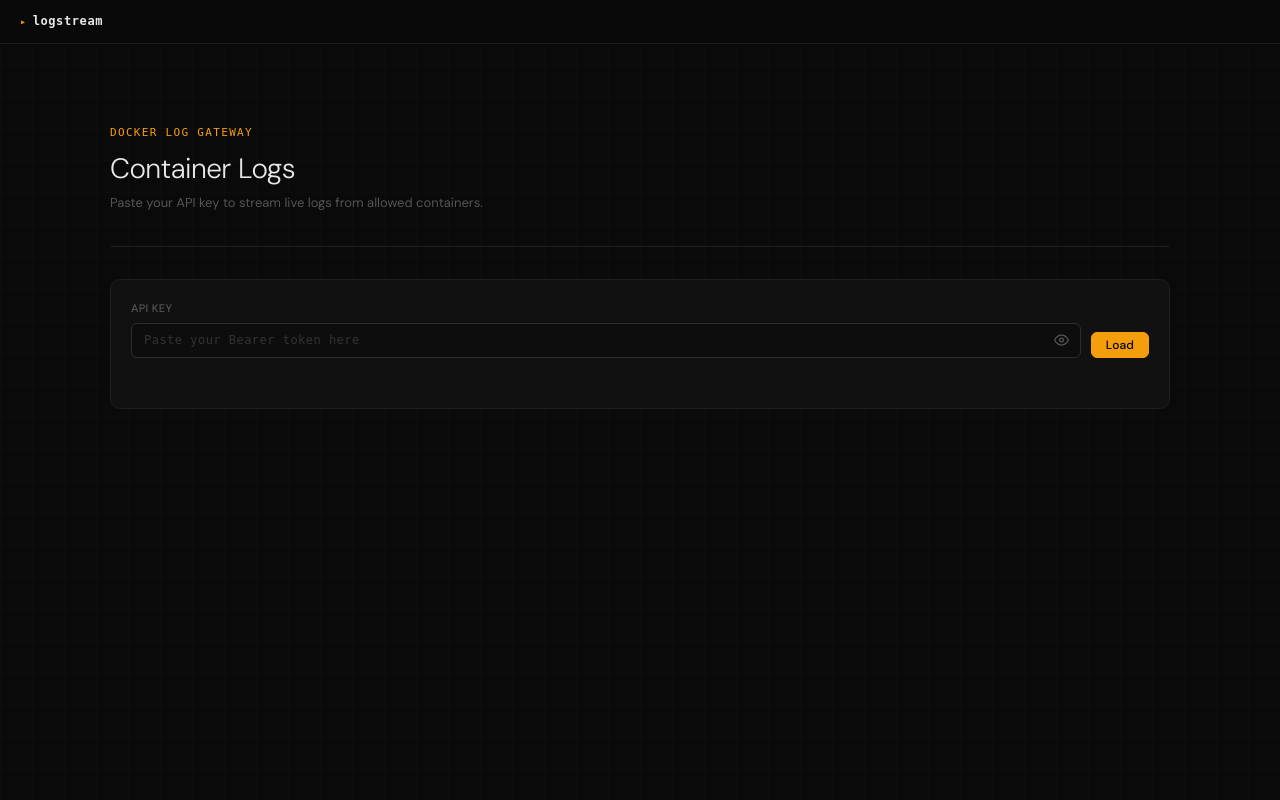
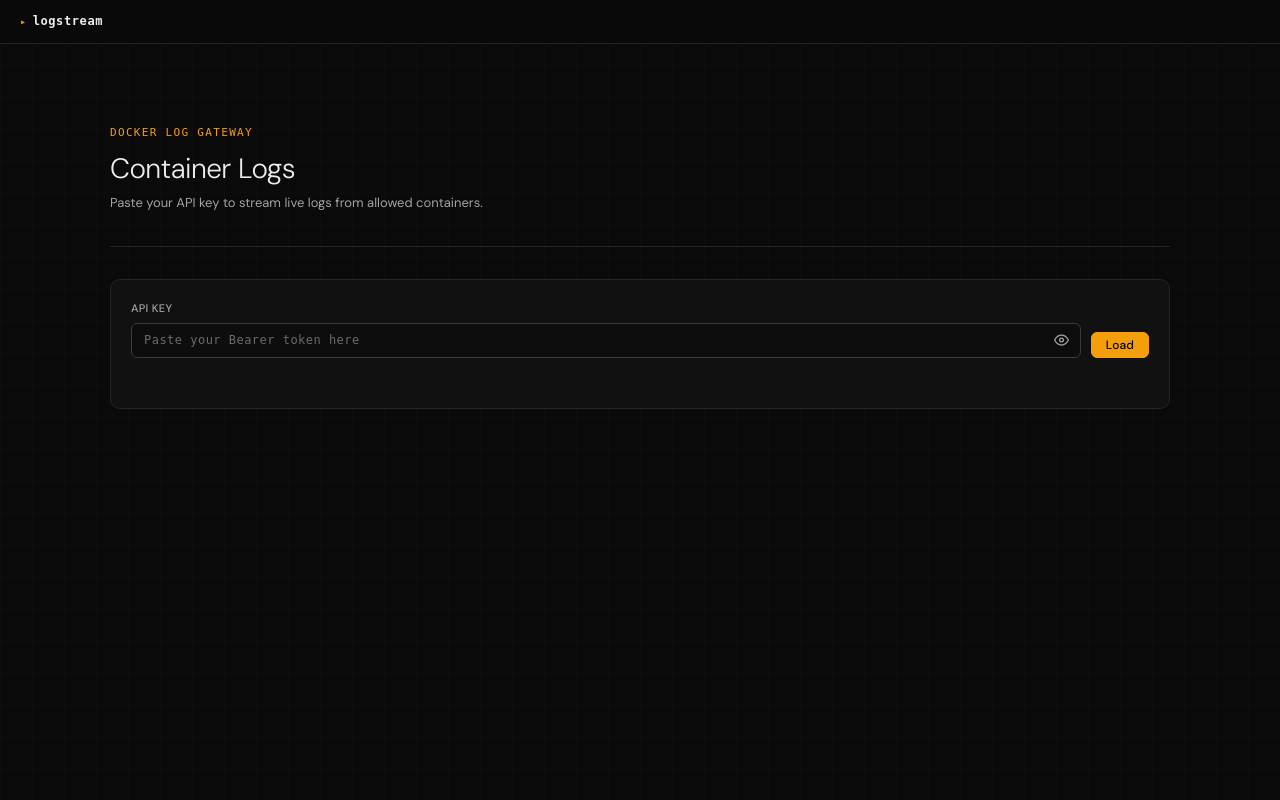
Before and after one commit to Prince2412k2/coolify_logs, a FastAPI app: page / in a window 1280 px wide. Run offline with FastAPI, Linux system fonts and the light colour scheme; style sheets or scripts are compiled from the project's sources; parts of the project's set-up code (start-up, migrations or seed data) failed here and were passed over; some libraries are stand-ins or nearby versions; some web fonts are replaced.

Commit message:
Improve UI contrast for readability
Lift --muted, --dim, --text, and border tokens so secondary text and
placeholders clear WCAG AA on the dark terminal background.

Co-Authored-By: Claude Opus 4.7 (1M context) <noreply@anthropic.com>

```diff
--- a/app/templates/base.html
+++ b/app/templates/base.html
@@ -13,11 +13,11 @@
     :root {
       --bg:        #0a0a0a;
       --surface:   #111111;
-      --border:    #1f1f1f;
-      --border-hi: #2e2e2e;
-      --text:      #e8e8e8;
-      --muted:     #555;
-      --dim:       #333;
+      --border:    #262626;
+      --border-hi: #3a3a3a;
+      --text:      #ededed;
+      --muted:     #a3a3a3;
+      --dim:       #6b6b6b;
       --amber:     #f59e0b;
       --amber-dim: #78490a;
       --green:     #22c55e;
```
